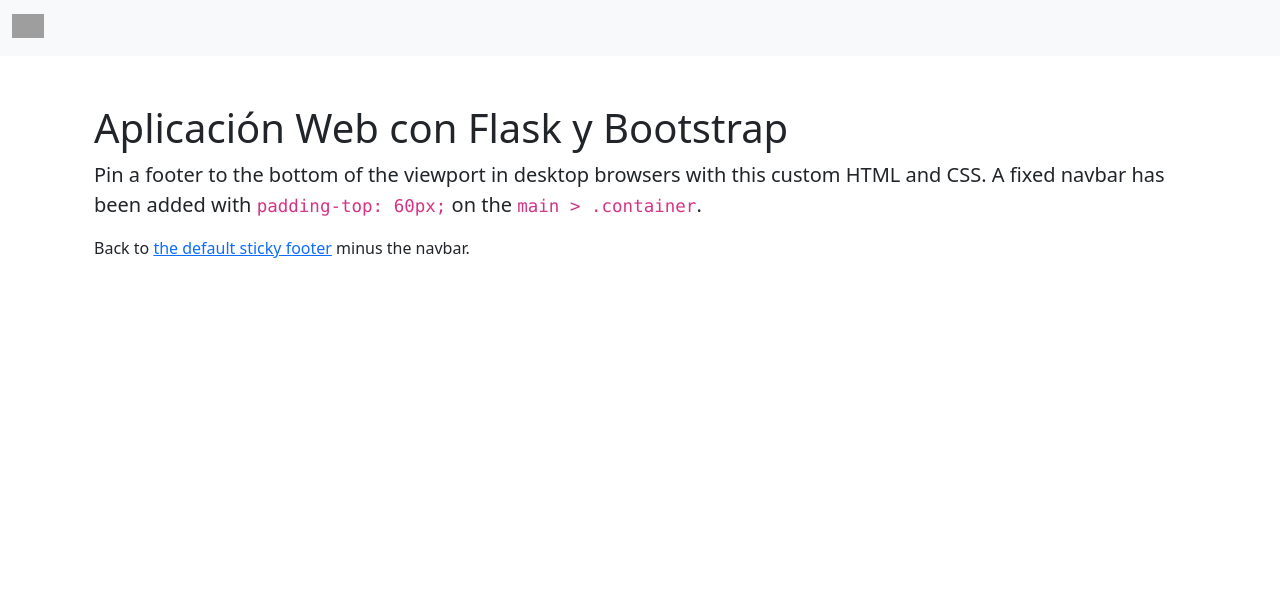
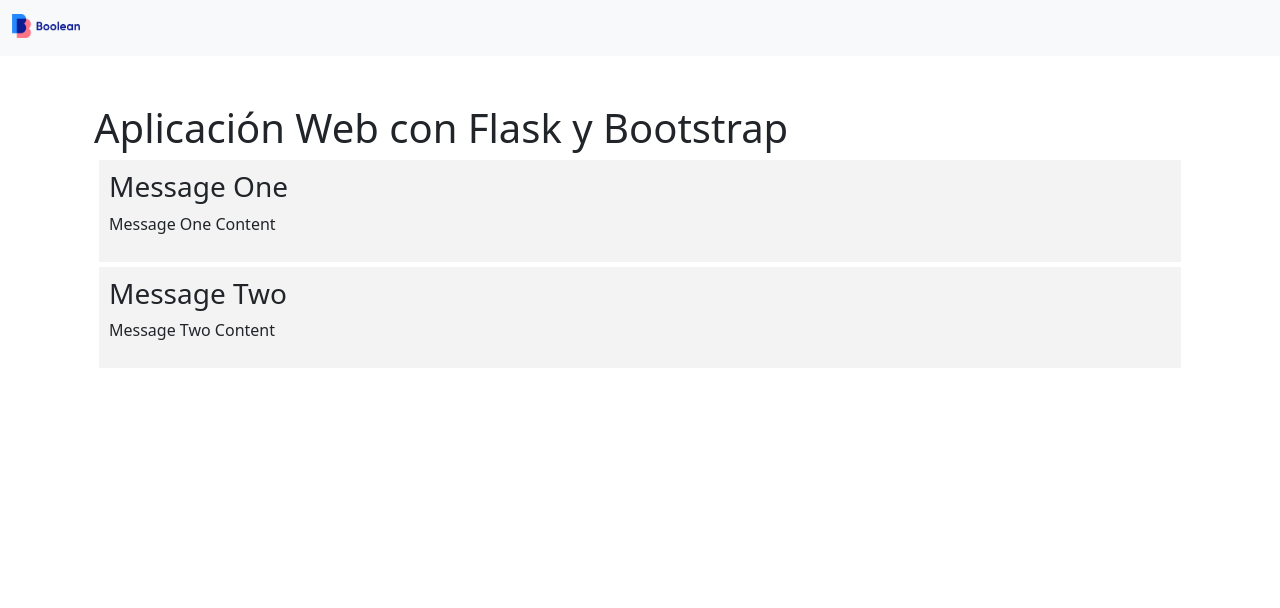
Before and after one commit to Cayigreat/flask_bootstrap, a Flask app: page / in a window 1280 px wide. Shown: the top 608 px of the page. Run offline with Flask 2, Linux system fonts and the light colour scheme; grey boxes are pictures that could not be loaded.

Commit message:
formulario con flask

```diff
--- a/app.py
+++ b/app.py
@@ -1,13 +1,33 @@
-from flask import Flask
-from flask import request
-from flask import render_template
+from flask import Flask, request, render_template, url_for, flash, redirect
 
 app = Flask(__name__)
+app.config['SECRET_KEY'] = 'Escribe cualquier cosa'
 
+messages = [{'title': 'Message One',
+             'content': 'Message One Content'},
+            {'title': 'Message Two',
+             'content': 'Message Two Content'}
+            ]
 
 @app.route('/')
-def hello_world():
-    return render_template('index.html')
+def index():
+    return render_template('index.html', messages = messages)
+
+@app.route('/create', methods = ('GET', 'POST'))
+def create():
+    if request.method == 'POST':
+        title = request.form['title']
+        content = request.form['content']
+
+        if not title:
+            flash('El título es obligatorio')
+        elif not content:
+            flash('El contenido es obligatorio')
+        else:
+            messages.append({'title': title, 'content':content})
+            return redirect(url_for('index'))
+
+    return render_template('create.html')
 
 @app.route('/usuario/<name>')
 def user(name):
--- a/static/styles.css
+++ b/static/styles.css
@@ -0,0 +1,5 @@
+.message {
+    padding: 10px;
+    margin: 5px;
+    background-color: #f3f3f3
+}
--- a/templates/base.html
+++ b/templates/base.html
@@ -9,7 +9,10 @@
   </head>
   <body class="d-flex flex-column h-100">
     {% include 'includes/navbar.html' %}
-    <div class="container mt-5">
+    {% for message in get_flashed_messages() %}
+    <div class="alert alert-danger">{{ message }}</div>
+    {% endfor %}
+        <div class="container mt-5">
       {% block body %}
       {% endblock %}
     </div>
--- a/templates/index.html
+++ b/templates/index.html
@@ -7,8 +7,13 @@
 <main class="flex-shrink-0">
   <div class="container">
     <h1>Aplicación Web con Flask y Bootstrap</h1>
-    <p class="lead">Pin a footer to the bottom of the viewport in desktop browsers with this custom HTML and CSS. A fixed navbar has been added with <code class="small">padding-top: 60px;</code> on the <code class="small">main &gt; .container</code>.</p>
-    <p>Back to <a href="/docs/5.2/examples/sticky-footer/">the default sticky footer</a> minus the navbar.</p>
+    {% for message in messages %}
+        <div class='message'>
+            <h3>{{ message['title'] }}</h3>
+            <p>{{ message['content'] }}</p>
+        </div>
+    {% endfor %}
+
   </div>
 </main>
 {% endblock %}
```
Also changed, not shown: templates/create.html (added, +25 -0 lines), static/logo.png (renamed from static/navbar-logo-original_qmfps9.png).
